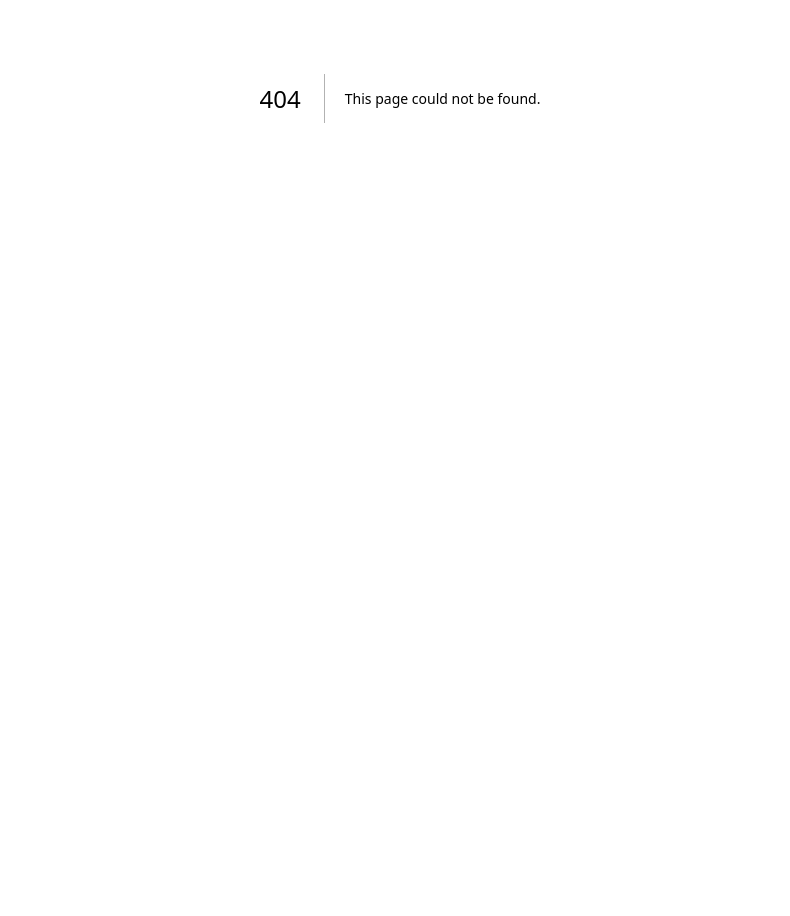
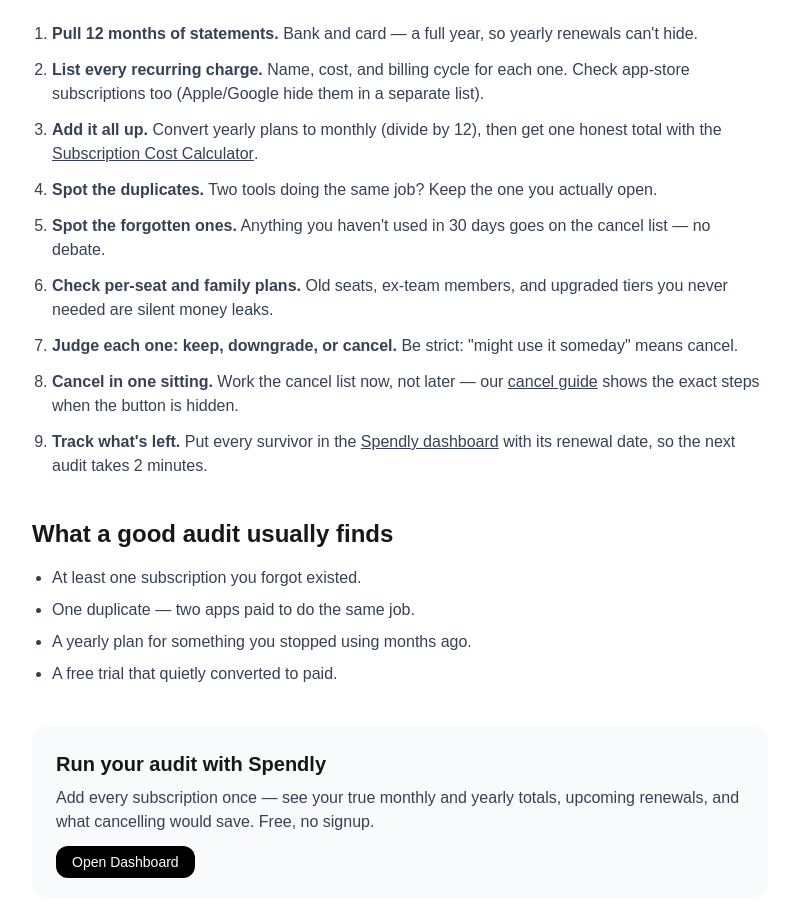
Before and after one commit to sbrstone786-cloud/spendly, a Next.js app: page /subscription-audit-checklist in a window 1280 px wide. Before the commit this address had no page. Shown: the part 302-1218 px from the top of the page, without its empty margins (240-1030 px from the left). Before the commit the page ends 800 px from the top, so only its background shows below. Built offline with nearby package versions, Linux system fonts and the light colour scheme.

Commit message:
create subscription audit checklist page

```diff
--- /dev/null
+++ b/app/subscription-audit-checklist/page.tsx
@@ -0,0 +1,158 @@
+import type { Metadata } from "next";
+import Link from "next/link";
+
+export const metadata: Metadata = {
+  title: "Subscription Audit Checklist: Find and Cancel Wasted Subscriptions | Spendly",
+  description:
+    "A step-by-step subscription audit checklist: find every recurring charge, spot duplicates and forgotten trials, and cut what you don't use. Free, no signup.",
+  keywords: [
+    "subscription audit checklist",
+    "how to audit subscriptions",
+    "find all my subscriptions",
+    "subscription audit",
+  ],
+  openGraph: {
+    title: "Subscription Audit Checklist: Find and Cancel Wasted Subscriptions | Spendly",
+    description:
+      "Find every recurring charge, spot duplicates and forgotten trials, and cut what you don't use. Free checklist.",
+    url: "https://spendly-beryl-three.vercel.app/subscription-audit-checklist",
+    siteName: "Spendly",
+    type: "website",
+  },
+  alternates: {
+    canonical: "https://spendly-beryl-three.vercel.app/subscription-audit-checklist",
+  },
+};
+
+const faqJsonLd = {
+  "@context": "https://schema.org",
+  "@type": "FAQPage",
+  mainEntity: [
+    {
+      "@type": "Question",
+      name: "How do I do a subscription audit?",
+      acceptedAnswer: {
+        "@type": "Answer",
+        text: "Go through the last 12 months of bank and card statements, list every recurring charge with its cost and billing cycle, convert yearly plans to a monthly figure, then mark each one as keep, downgrade, or cancel. A free tracker like Spendly does the adding-up for you.",
+      },
+    },
+    {
+      "@type": "Question",
+      name: "How often should I audit my subscriptions?",
+      acceptedAnswer: {
+        "@type": "Answer",
+        text: "Every 3 to 6 months is enough for most people. Also run a quick audit after any free trial ends and whenever a service announces a price increase.",
+      },
+    },
+    {
+      "@type": "Question",
+      name: "What is the average savings from a subscription audit?",
+      acceptedAnswer: {
+        "@type": "Answer",
+        text: "It varies, but most audits find at least one forgotten or duplicated subscription. Cancelling just two unused $10–$15 monthly plans saves $240–$360 a year.",
+      },
+    },
+  ],
+};
+
+export default function SubscriptionAuditChecklistPage() {
+  return (
+    <main className="min-h-screen bg-white">
+      <script
+        type="application/ld+json"
+        dangerouslySetInnerHTML={{ __html: JSON.stringify(faqJsonLd) }}
+      />
+      <div className="max-w-3xl mx-auto px-4 py-14">
+        <p className="text-sm font-medium text-blue-600">Free Guide</p>
+        <h1 className="mt-2 text-4xl font-bold tracking-tight">
+          Subscription Audit Checklist: Find Every Wasted Charge
+        </h1>
+        <p className="mt-4 text-lg text-gray-600">
+          You can't cut what you can't see. This checklist walks you through a
+          complete subscription audit in about 15 minutes — every recurring
+          charge found, judged, and dealt with.
+        </p>
+
+        <section className="mt-10">
+          <h2 className="text-2xl font-bold">The audit checklist</h2>
+          <ol className="mt-4 list-decimal pl-5 space-y-3 text-gray-700">
+            <li>
+              <strong>Pull 12 months of statements.</strong> Bank and card — a full
+              year, so yearly renewals can't hide.
+            </li>
+            <li>
+              <strong>List every recurring charge.</strong> Name, cost, and billing
+              cycle for each one. Check app-store subscriptions too (Apple/Google
+              hide them in a separate list).
+            </li>
+            <li>
+              <strong>Add it all up.</strong> Convert yearly plans to monthly
+              (divide by 12), then get one honest total with the{" "}
+              <Link href="/subscription-cost-calculator" className="font-medium underline">
+                Subscription Cost Calculator
+              </Link>
+              .
+            </li>
+            <li>
+              <strong>Spot the duplicates.</strong> Two tools doing the same job?
+              Keep the one you actually open.
+            </li>
+            <li>
+              <strong>Spot the forgotten ones.</strong> Anything you haven't used in
+              30 days goes on the cancel list — no debate.
+            </li>
+            <li>
+              <strong>Check per-seat and family plans.</strong> Old seats, ex-team
+              members, and upgraded tiers you never needed are silent money leaks.
+            </li>
+            <li>
+              <strong>Judge each one: keep, downgrade, or cancel.</strong> Be strict:
+              "might use it someday" means cancel.
+            </li>
+            <li>
+              <strong>Cancel in one sitting.</strong> Work the cancel list now, not
+              later — our{" "}
+              <Link href="/how-to-cancel-a-subscription" className="font-medium underline">
+                cancel guide
+              </Link>{" "}
+              shows the exact steps when the button is hidden.
+            </li>
+            <li>
+              <strong>Track what's left.</strong> Put every survivor in the{" "}
+              <Link href="/dashboard" className="font-medium underline">
+                Spendly dashboard
+              </Link>{" "}
+              with its renewal date, so the next audit takes 2 minutes.
+            </li>
+          </ol>
+        </section>
+
+        <section className="mt-10">
+          <h2 className="text-2xl font-bold">What a good audit usually finds</h2>
+          <ul className="mt-4 list-disc pl-5 space-y-2 text-gray-700">
+            <li>At least one subscription you forgot existed.</li>
+            <li>One duplicate — two apps paid to do the same job.</li>
+            <li>A yearly plan for something you stopped using months ago.</li>
+            <li>A free trial that quietly converted to paid.</li>
+          </ul>
+        </section>
+
+        <section className="mt-10 rounded-2xl bg-gray-50 p-6">
+          <h2 className="text-xl font-bold">Run your audit with Spendly</h2>
+          <p className="mt-2 text-gray-700">
+            Add every subscription once — see your true monthly and yearly totals,
+            upcoming renewals, and what cancelling would save. Free, no signup.
+          </p>
+          <div className="mt-4">
+            <Link
+              href="/dashboard"
+              className="rounded-xl bg-black px-4 py-2 text-sm font-medium text-white"
+            >
+              Open Dashboard
+            </Link>
+          </div>
+        </section>
+      </div>
+    </main>
+  );
+}
```
